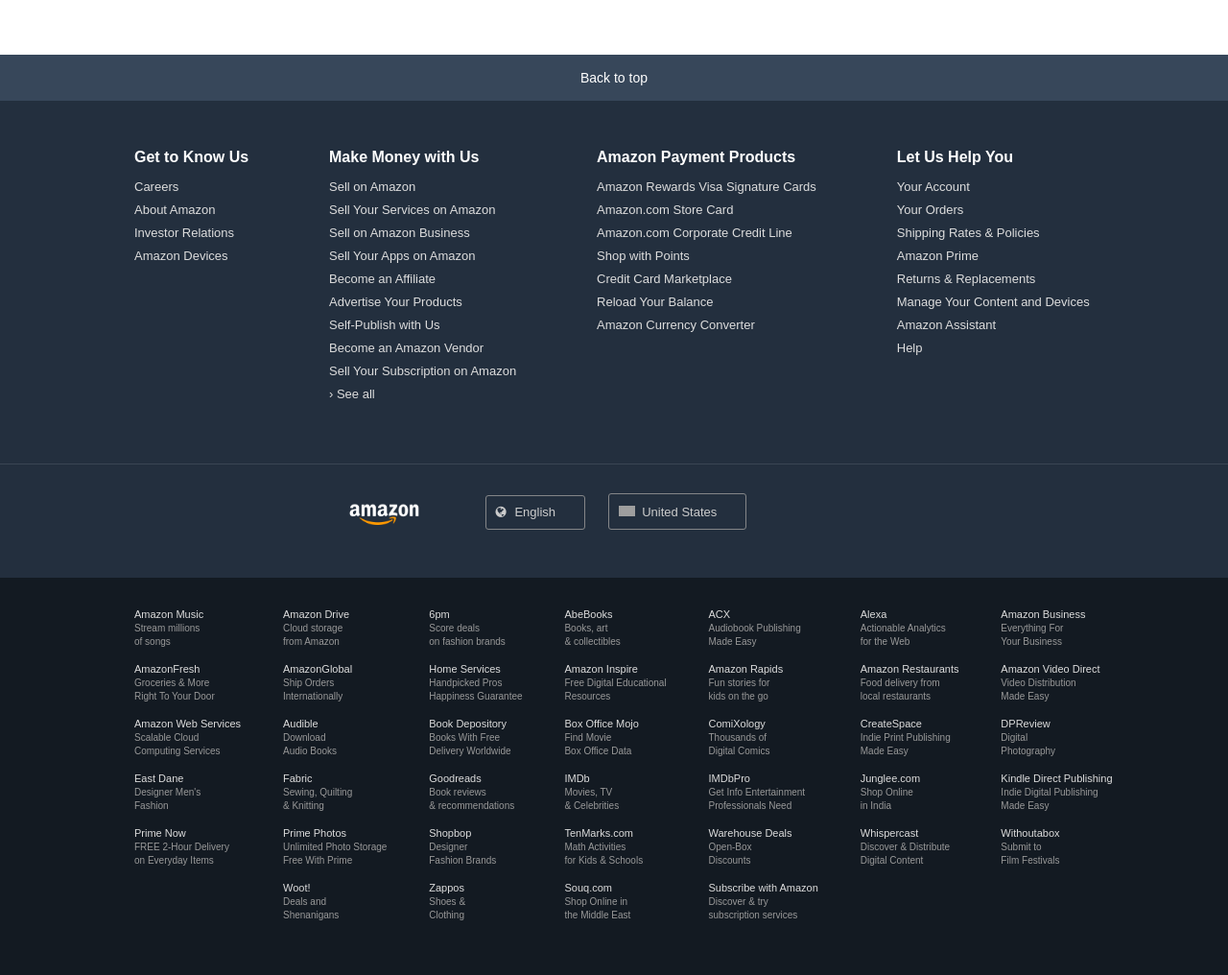
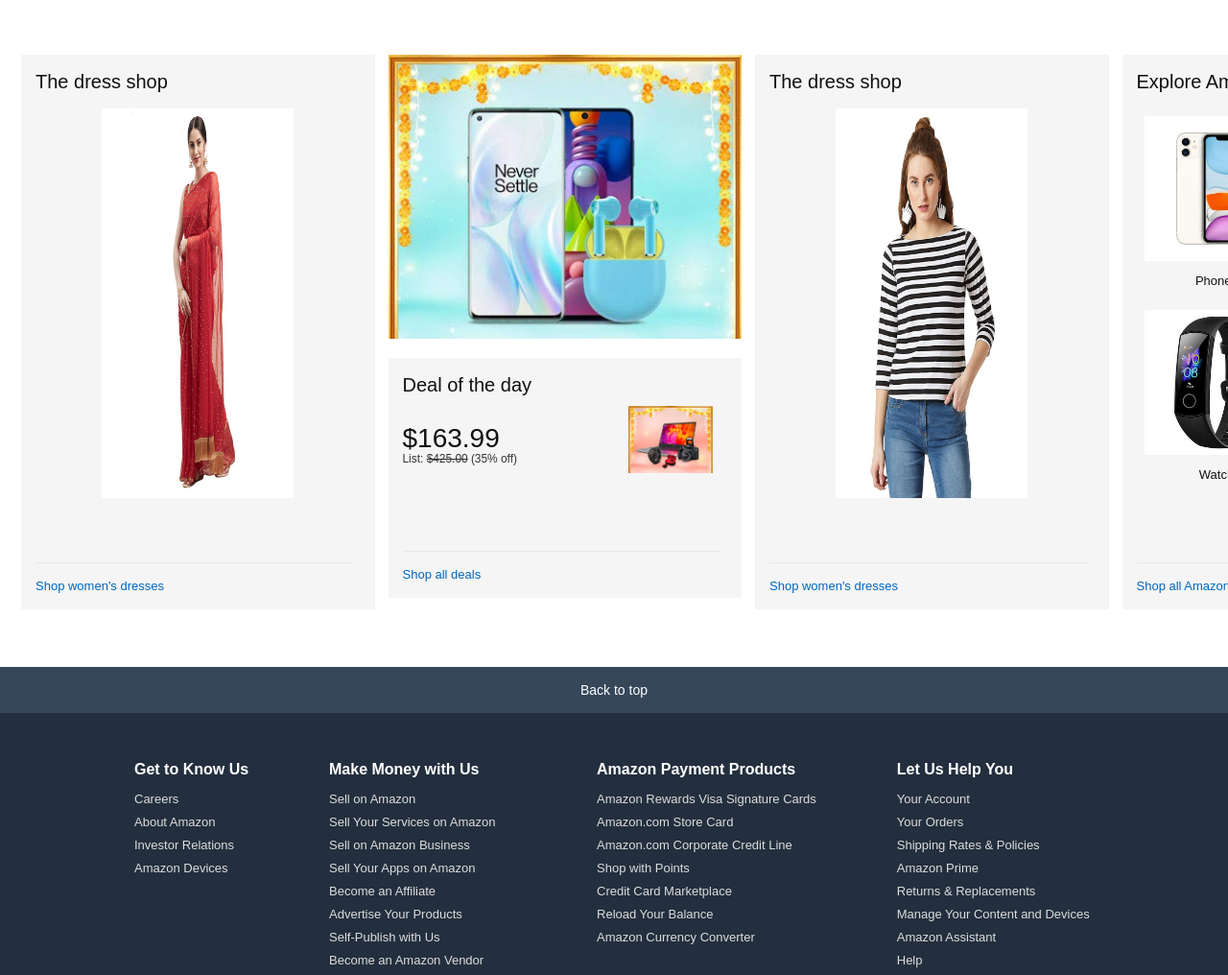
Before and after one commit to t-karan/Amazon-clone, a plain HTML site: page index.html in a window 1280 px wide. Shown: the part 1048-2064 px from the top of the page at 96% size. Drawn offline with nearby package versions, Linux system fonts and the light colour scheme; grey boxes are pictures that could not be loaded.

Commit message:
add another section

```diff
--- a/index.html
+++ b/index.html
@@ -298,6 +298,89 @@
                 <a href="#"><img src="img/product_6.jpg" alt="Product 6" /></a>
                 <div class="footer">
                   <a href="#">Shop all deals</a>
+                </div>
+              </div>
+            </div>
+          </div>
+        </div>
+      </div>
+    </section>
+    <section id="products">
+      <div class="container">
+        <div class="row">
+          <div class="col-lg-12">
+            <div class="col-lg-3">
+              <div class="col" id="dress">
+                <h2>The dress shop</h2>
+                <div class="row text-center">
+                  <a href="#"
+                    ><img
+                      style="width: 100%"
+                      src="img/rsz_181njj0bfp6l_ul1500_.jpg"
+                  /></a>
+                </div>
+
+                <div class="footer">
+                  <a href="#">Shop women's dresses</a>
+                </div>
+              </div>
+            </div>
+            <div class="col-lg-3">
+              <div>
+                <a href="#"
+                  ><img
+                    src="img/DesktopGateway_CategoryCard_379X304._SY304_CB418738800_.jpg"
+                    alt="Product 5"
+                /></a>
+              </div>
+              <div class="col" id="deal-day">
+                <h2>Deal of the day</h2>
+                <h3>$163.99</h3>
+                <small>List: <s>$425.00</s> (35% off)</small>
+                <a href="#"
+                  ><img
+                    src="img/V245274172_IN_CEPC_Electronics_GW_Graphics_Jupiter20_758X608_dbcc1x._SY304_CB418806080_.jpg"
+                    alt="Product 6"
+                /></a>
+                <div class="footer">
+                  <a href="#">Shop all deals</a>
+                </div>
+              </div>
+            </div>
+            <div class="col-lg-3">
+              <div class="col" id="dress">
+                <h2>The dress shop</h2>
+                <div class="row text-center">
+                  <a href="#"><img src="img/rsz_71rex8e3nrl_ul1500_.jpg" /></a>
+                </div>
+
+                <div class="footer">
+                  <a href="#">Shop women's dresses</a>
+                </div>
+              </div>
+            </div>
+
+            <div class="col-lg-3">
+              <div class="col" id="amazon-basics">
+                <h2>Explore AmazonBasics</h2>
+                <a href="#" class="thumbnail text-center">
+                  <img src="img/rsz_51o5rmqtrol_sl1024_.jpg" alt="Product 1" />
+                  <span class="caption">Phones</span>
+                </a>
+                <a href="#" class="thumbnail text-center">
+                  <img src="img/rsz_71iiu7kdoel_sl1500_.jpg" alt="Product 2" />
+                  <span class="caption">guitar</span>
+                </a>
+                <a href="#" class="thumbnail text-center">
+                  <img src="img/rsz_81mfrkm-h7l_sl1500_.jpg" alt="Product 3" />
+                  <span class="caption"> Watch</span>
+                </a>
+                <a href="#" class="thumbnail text-center">
+                  <img src="img/rsz_81xoyrmnyol_sl1500_.jpg" alt="Product 4" />
+                  <span class="caption">Keystone Correction</span>
+                </a>
+                <div class="footer">
+                  <a href="#">Shop all AmazonBasics</a>
                 </div>
               </div>
             </div>
```
Also changed, not shown: img/DesktopGateway_CategoryCard_379X304._SY304_CB418738800_.jpg (added), img/V245274172_IN_CEPC_Electronics_GW_Graphics_Jupiter20_758X608_dbcc1x._SY304_CB418806080_.jpg (added), img/rsz_181njj0bfp6l_ul1500_.jpg (added), img/rsz_51o5rmqtrol_sl1024_.jpg (added), img/rsz_71iiu7kdoel_sl1500_.jpg (added), img/rsz_71rex8e3nrl_ul1500_.jpg (added), img/rsz_81mfrkm-h7l_sl1500_.jpg (added), img/rsz_81xoyrmnyol_sl1500_.jpg (added), 1 other file.
